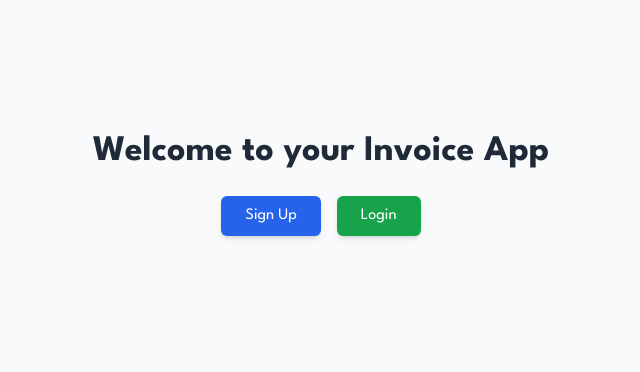
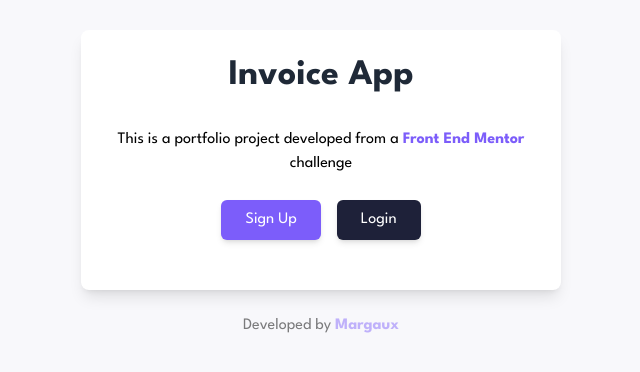
Before and after one commit to margaux-works/invoice-app-client, an Angular app: page /welcome in a window 1280 px wide. Shown: the part 216-588 px from the top of the page, without its empty margins (319-959 px from the left). Built offline with nearby package versions, Linux system fonts and the light colour scheme.

Commit message:
welcome page & forms styling

```diff
--- a/src/app/invoice-details/invoice-details.component.html
+++ b/src/app/invoice-details/invoice-details.component.html
@@ -1,4 +1,4 @@
-<div *ngIf="invoice" class="invoice-details">
+<div *ngIf="invoice" class="invoice-details mx-60">
   <!-- View Mode -->
   <ng-container *ngIf="!isEditing; else editMode">
     <app-invoice-view
--- a/src/app/login/login.component.html
+++ b/src/app/login/login.component.html
@@ -1,5 +1,7 @@
-<div class="min-h-screen flex items-center justify-center bg-gray-100">
-  <div class="max-w-md mx-auto p-6 bg-white rounded-xl shadow-lg space-y-6">
+<div class="flex items-center justify-center">
+  <div
+    class="max-w-md mx-auto p-6 bg-white rounded-xl shadow-lg space-y-6 w-[680px] h-[460px]"
+  >
     <h2 class="text-3xl font-bold text-center text-gray-800">Login</h2>
 
     <form (ngSubmit)="loginUser()">
@@ -39,7 +41,7 @@
       <div class="flex justify-center">
         <button
           type="submit"
-          class="w-full bg-indigo-600 text-white py-3 rounded-md shadow-md hover:bg-indigo-700 focus:outline-none focus:ring-4 focus:ring-indigo-500"
+          class="w-full bg-purple text-white py-3 rounded-md shadow-md hover:bg-purple-light focus:outline-none focus:ring-4 focus:ring-indigo-500"
         >
           Login
         </button>
--- a/src/app/login/login.component.ts
+++ b/src/app/login/login.component.ts
@@ -1,4 +1,4 @@
-import { Component, OnInit } from '@angular/core';
+import { Component, EventEmitter, OnInit, Output } from '@angular/core';
 import { FetchApiDataService } from '../services/fetch-api-data.service';
 import { Router } from '@angular/router';
 import { ToastService } from '../services/toast.service'; // Import ToastService
@@ -12,6 +12,8 @@ import { FormsModule } from '@angular/forms';
   styleUrls: ['./login.component.scss'],
 })
 export class UserLoginFormComponent implements OnInit {
+  @Output() closeModal = new EventEmitter<void>();
+
   userData = { username: '', password: '' };
 
   constructor(
--- a/src/app/navigation-bar/navigation-bar.component.html
+++ b/src/app/navigation-bar/navigation-bar.component.html
@@ -1,15 +1,59 @@
-<nav class="bg-blue-500 p-4 text-white">
-  <ul class="flex space-x-4">
-    <li>
-      <button [routerLink]="['/dashboard']" class="hover:underline">
-        Dashboard
+<nav
+  class="bg-black-light flex flex-col h-screen fixed top-0 left-0 w-20 lg:w-103"
+>
+  <!-- Logo -->
+  <div class="flex items-center justify-center h-16 lg:h-24">
+    <img
+      src="path-to-your-logo.png"
+      alt="Logo"
+      class="h-10 w-10 lg:h-16 lg:w-16"
+      [routerLink]="['/dashboard']"
+    />
+  </div>
+
+  <!-- Dark/Light Mode and Logout -->
+  <div class="flex flex-col items-center lg:items-start space-y-4 p-4 mt-auto">
+    <!-- Dark/Light Mode -->
+    <button class="p-2 bg-gray-700 rounded-full hover:bg-gray-600">
+      <svg
+        xmlns="http://www.w3.org/2000/svg"
+        class="h-6 w-6 text-white"
+        viewBox="0 0 20 20"
+        fill="currentColor"
+      >
+        <path d="M10 2a8 8 0 100 16 8 8 0 000-16z" />
+      </svg>
+    </button>
+
+    <!-- Logout -->
+    <div class="relative">
+      <button
+        class="p-2 bg-gray-700 rounded-full hover:bg-gray-600"
+        (click)="toggleLogoutBox()"
+      >
+        <svg
+          xmlns="http://www.w3.org/2000/svg"
+          class="h-6 w-6 text-white"
+          fill="none"
+          viewBox="0 0 24 24"
+          stroke="currentColor"
+        >
+          <path
+            stroke-linecap="round"
+            stroke-linejoin="round"
+            stroke-width="2"
+            d="M17 16l4-4m0 0l-4-4m4 4H7"
+          />
+        </svg>
       </button>
-    </li>
-    <li><a class="hover:underline">My profile</a></li>
-    <li>
-      <a routerLink="/logout" class="hover:underline" (click)="logoutUser()"
-        >Logout</a
+      <div
+        *ngIf="showLogOutBox"
+        class="absolute bottom-full right-0 mb-2 p-2 bg-gray-800 rounded shadow-lg"
       >
-    </li>
-  </ul>
+        <button (click)="logoutUser()" class="text-white hover:underline">
+          Log Out
+        </button>
+      </div>
+    </div>
+  </div>
 </nav>
--- a/src/app/navigation-bar/navigation-bar.component.ts
+++ b/src/app/navigation-bar/navigation-bar.component.ts
@@ -12,6 +12,7 @@ import { ToastService } from '../services/toast.service';
 })
 export class NavigationBarComponent {
   constructor(private router: Router, private toastService: ToastService) {}
+  showLogOutBox = false;
 
   ngOnInit(): void {}
 
@@ -21,4 +22,8 @@ export class NavigationBarComponent {
     this.toastService.showToast('Logged out successfully!');
     this.router.navigate(['welcome']);
   }
+
+  toggleLogoutBox() {
+    this.showLogOutBox = !this.showLogOutBox;
+  }
 }
--- a/src/app/welcome-page/welcome-page.component.html
+++ b/src/app/welcome-page/welcome-page.component.html
@@ -1,12 +1,23 @@
-<div class="h-screen flex flex-col items-center justify-center bg-gray-50">
-  <h1 class="text-4xl font-bold text-gray-800 mb-6">
-    Welcome to your Invoice App
-  </h1>
-
-  <div class="flex space-x-4">
+<div class="h-screen flex flex-col items-center justify-center">
+  <div
+    class="bg-white w-[480px] h-[260px] shadow-lg rounded-lg flex flex-col items-center justify-center"
+  >
+    <h1 class="text-4xl font-bold text-gray-800 mb-2">Invoice App</h1>
+    <p class="p-6 text-center">
+      This is a portfolio project developed from a
+      <a
+        href="https://www.frontendmentor.io/challenges/invoice-app-i7KaLTQjl"
+        target="_blank"
+        class="text-purple font-bold"
+      >
+        Front End Mentor
+      </a>
+      challenge
+    </p>
+    <div class="flex space-x-4 mb-6">
       <!-- Sign Up Button -->
       <button
-      class="bg-blue-600 text-white px-6 py-2 rounded-md shadow-md hover:bg-blue-700 focus:outline-none"
+        class="bg-purple text-white px-6 py-2 rounded-md shadow-md hover:bg-purple-light focus:outline-none"
         (click)="openRegistrationModal()"
       >
         Sign Up
@@ -14,31 +25,36 @@
 
       <!-- Login Button -->
       <button
-      class="bg-green-600 text-white px-6 py-2 rounded-md shadow-md hover:bg-green-700 focus:outline-none"
+        class="bg-black text-white px-6 py-2 rounded-md shadow-md hover:bg-black-light focus:outline-none"
         (click)="openLoginModal()"
       >
         Login
       </button>
     </div>
-
+  </div>
+  <p class="mt-6 text-center opacity-50">
+    Developed by
+    <a
+      href="https://github.com/margaux-works"
+      target="_blank"
+      class="text-purple font-bold hover:underline opacity-90"
+    >
+      Margaux
+    </a>
+  </p>
+</div>
 <!-- Login Modal -->
 <div
   *ngIf="isLoginModalOpen"
   class="fixed inset-0 bg-gray-800 bg-opacity-50 flex items-center justify-center"
-  >
-    <div
-      class="bg-white p-6 rounded-lg shadow-lg w-full max-w-md"
-      role="dialog"
-    >
-      <h2 class="text-xl font-bold text-gray-800 mb-4">Login</h2>
-      <app-user-login-form></app-user-login-form>
-      <button
-        class="mt-4 bg-red-600 text-white px-4 py-2 rounded-md hover:bg-red-700"
   (click)="closeModal()"
 >
-        Close
-      </button>
-    </div>
+  <app-user-login-form
+    class="z-50"
+    (click)="$event.stopPropagation()"
+    (close)="closeModal()"
+  >
+  </app-user-login-form>
 </div>
 
 <!-- Registration Modal -->
@@ -46,10 +62,7 @@
   *ngIf="isRegistrationModalOpen"
   class="fixed inset-0 bg-gray-800 bg-opacity-50 flex items-center justify-center"
 >
-    <div
-      class="bg-white p-6 rounded-lg shadow-lg w-full max-w-md"
-      role="dialog"
-    >
+  <div class="bg-white p-6 rounded-lg shadow-lg w-full max-w-md" role="dialog">
     <h2 class="text-xl font-bold text-gray-800 mb-4">Sign Up</h2>
     <app-user-registration-form></app-user-registration-form>
     <button
@@ -60,4 +73,3 @@
     </button>
   </div>
 </div>
-</div>
--- a/tailwind.config.js
+++ b/tailwind.config.js
@@ -27,6 +27,10 @@ module.exports = {
           light: "##373B530F",
           DEFAULT: "##373B53",
         },
+        black: {
+          light: "#252945",
+          DEFAULT: "#1E2139",
+        },
         lightBg: "#F8F8FB",
         darkBg: "#141625",
       },
```
Also changed, not shown: src/assets/Desktop - Invoices - Hover/Combined Shape.svg (added), src/assets/Desktop - Invoices - Hover/Rectangle Copy 3.svg (added). Lines whose indentation alone changed are shown as unchanged.
